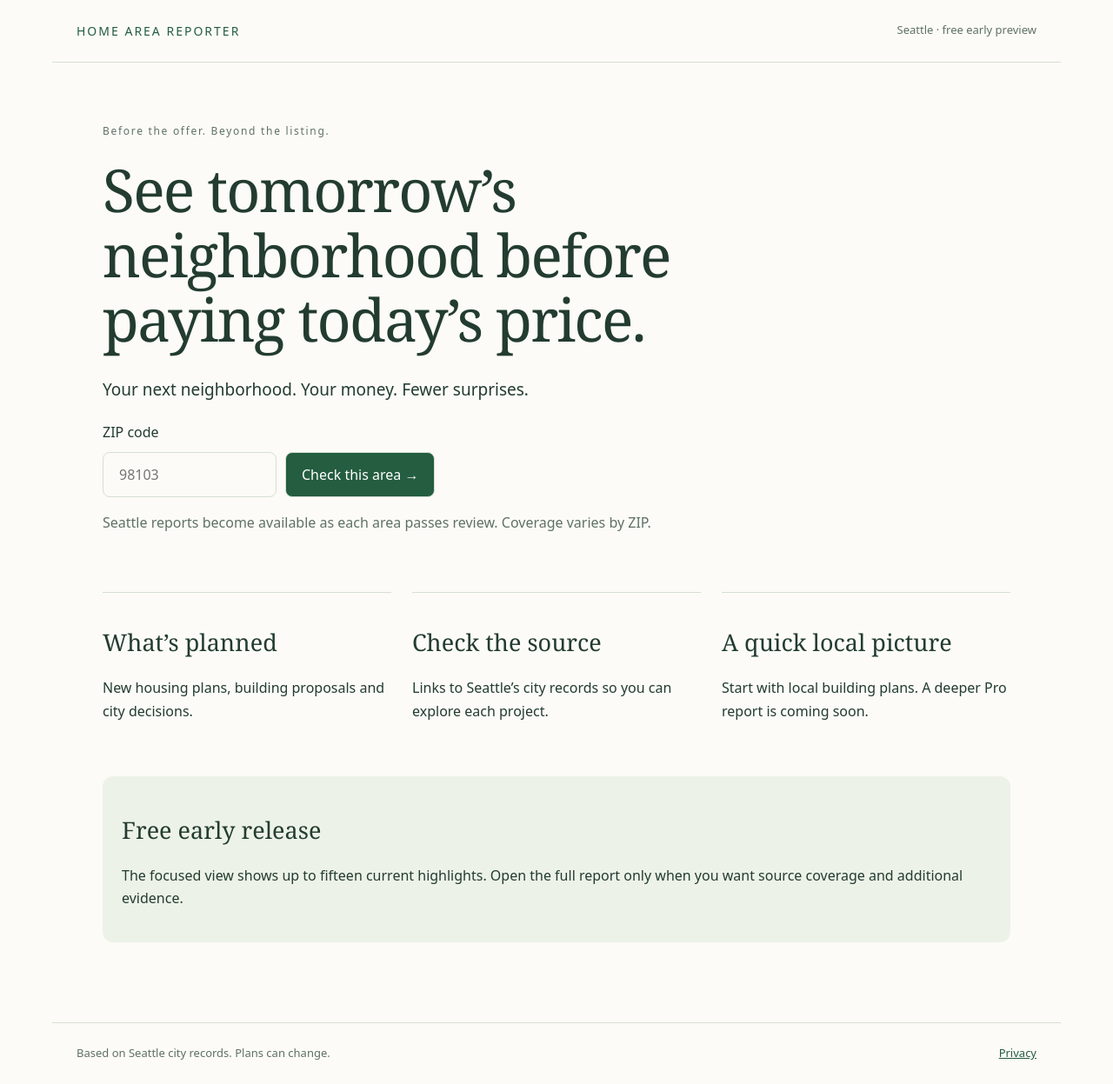
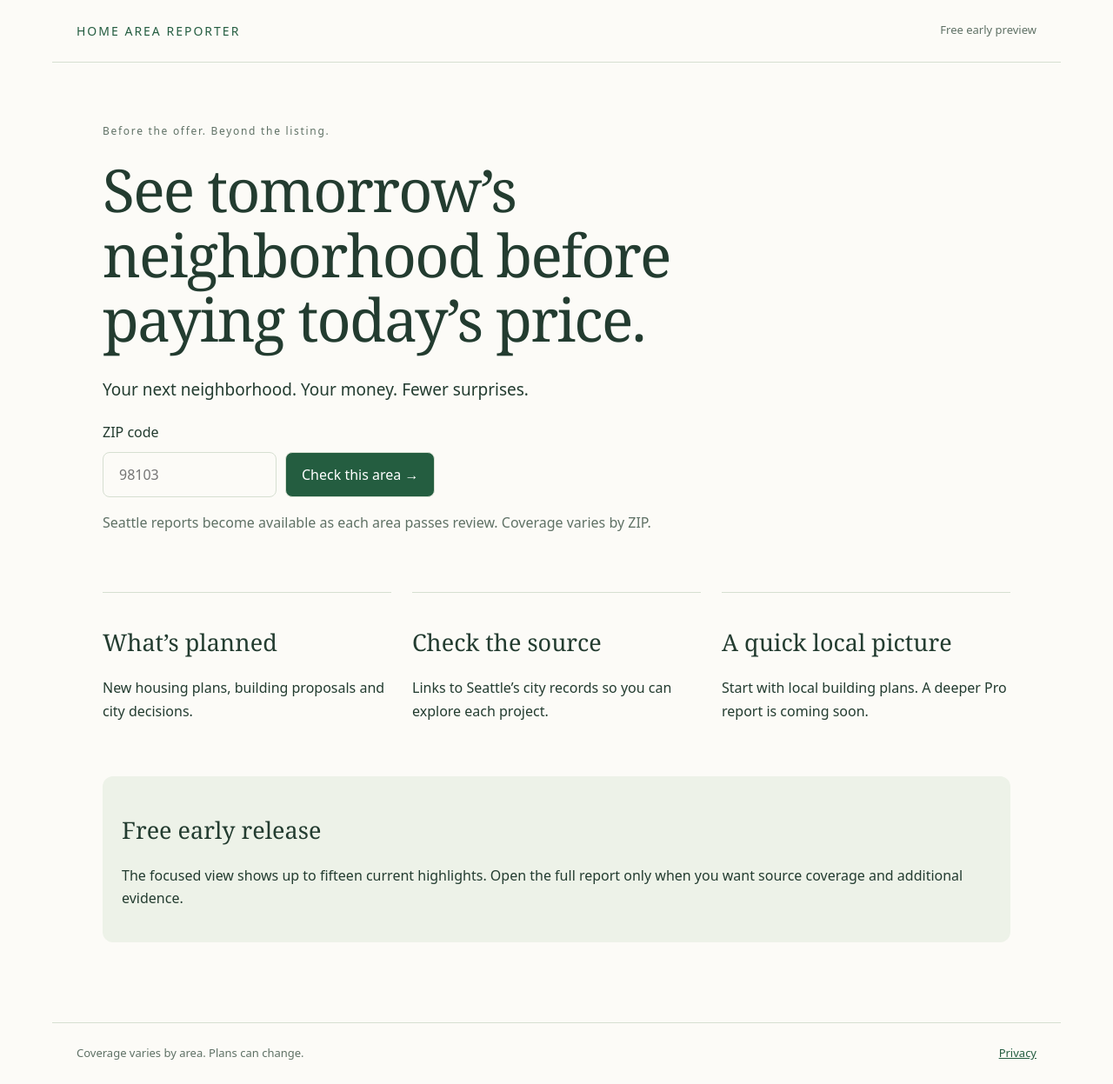
Before and after one commit to aarushi12002/home_area_reporter, a Next.js app: page / in a window 1280 px wide. Shown: the whole page at 87% size. Built offline with nearby package versions, Linux system fonts and the light colour scheme; no server answers.

Commit message:
Keep shared report labels accurate for baseline coverage

```diff
--- a/app/layout.js
+++ b/app/layout.js
@@ -4,7 +4,7 @@ import Analytics from "../components/Analytics";
 export const metadata = {
   title: "Home Area Reporter — What is changing in this ZIP?",
   description:
-    "Source-backed Seattle development applications and permit research.",
+    "Development plans and neighborhood context by ZIP.",
 };
 export default function Layout({ children }) {
   return (
@@ -14,11 +14,11 @@ export default function Layout({ children }) {
           <a className="brand" href="/">
             HOME AREA REPORTER
           </a>
-          <span>Seattle · free early preview</span>
+          <span>Free early preview</span>
         </header>
         {children}
         <footer>
-          Based on Seattle city records. Plans can change.
+          Coverage varies by area. Plans can change.
           <a href="/privacy">Privacy</a>
         </footer>
         <Analytics />
--- a/app/report/page.js
+++ b/app/report/page.js
@@ -330,7 +330,7 @@ export default function Report() {
         )}
       </div>
       <h1>
-        {context.address || context.zip || "Seattle"}
+        {context.address || context.zip || "Your area"}
         <br />
         <span className="muted">What may change nearby.</span>
       </h1>
@@ -339,7 +339,7 @@ export default function Report() {
         <section className="notice" role="status">
           <h2>Checking what’s planned nearby…</h2>
           <p>
-            Looking through Seattle’s building plans and permits.
+            Loading your neighborhood report.
           </p>
         </section>
       )}
```
Also changed, not shown: 1 other file (tests, documents, lock files or other folders).
